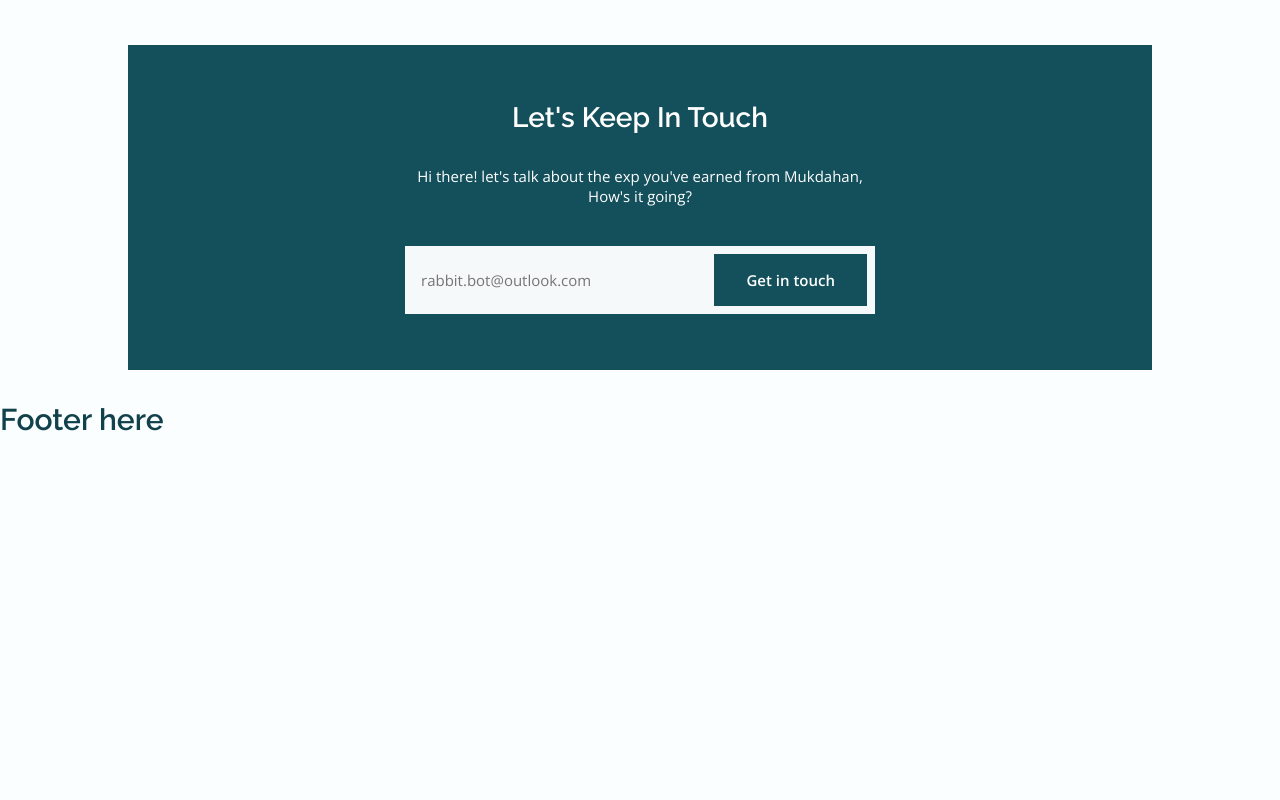
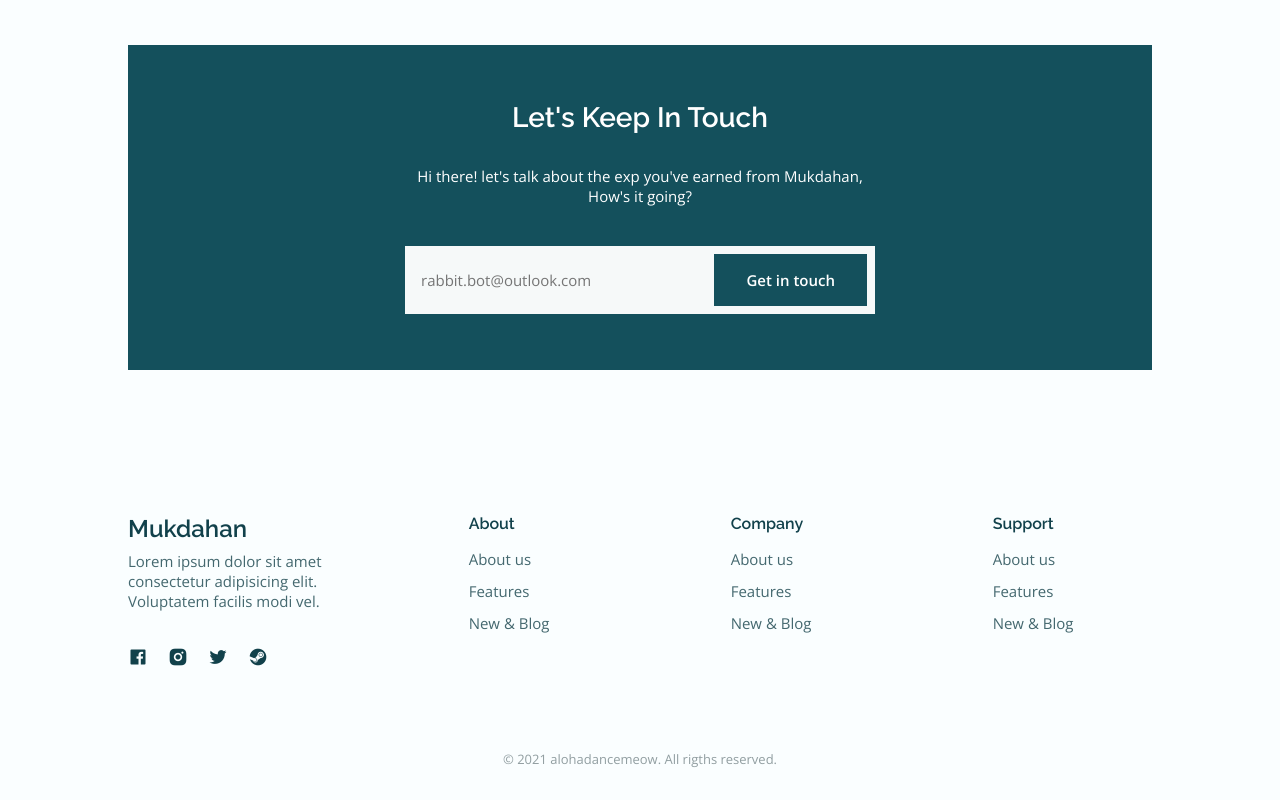
Before and after one commit to Alohadancemeow/next-travel-101, a Next.js app: page / in a window 1280 px wide. Shown: the part 4136-4936 px from the top of the page. Before the commit the page ends 4573 px from the top, so only its background shows below. Built offline with nearby package versions, Linux system fonts and the light colour scheme.

Commit message:
footer section

```diff
--- a/components/Contact.jsx
+++ b/components/Contact.jsx
@@ -3,7 +3,7 @@ import styled from 'styled-components'
 
 const Contact = () => {
     return (
-        <ContactSection>
+        <ContactSection id="contact">
             <ContactBg>
                 <ContactContainer>
                     <ContactText>
--- a/components/Footer.jsx
+++ b/components/Footer.jsx
@@ -1,11 +1,192 @@
 import React from 'react'
+import 'remixicon/fonts/remixicon.css'
+import Link from 'next/link'
+import styled from 'styled-components'
 
 const Footer = () => {
+
+    const footerData = [
+        {
+            id: 1,
+            title: 'About',
+            item: ['About us', 'Features', 'New & Blog']
+        },
+        {
+            id: 1,
+            title: 'Company',
+            item: ['About us', 'Features', 'New & Blog']
+        },
+        {
+            id: 1,
+            title: 'Support',
+            item: ['About us', 'Features', 'New & Blog']
+        },
+    ]
+
     return (
-        <div>
-            <h1>Footer here</h1>
-        </div>
+        <FooterSection>
+            <FooterContainer>
+                <FooterContent>
+                    <FooterData>
+                        <FooterDataHeading>
+                            <Link href="#">
+                                <a>
+                                    Mukdahan
+                                </a>
+                            </Link>
+                        </FooterDataHeading>
+                        <FooterDataDesc>Lorem ipsum dolor sit amet consectetur adipisicing elit. Voluptatem facilis modi vel.</FooterDataDesc>
+                        <FooterDataSocial>
+                            <FooterDataSocialItem>
+                                <Link href="https://www.facebook.com/">
+                                    <a target="_blank">
+                                        <i className="ri-facebook-box-fill"></i>
+                                    </a>
+                                </Link>
+                            </FooterDataSocialItem>
+                            <FooterDataSocialItem>
+                                <Link href="https://www.instagram.com/">
+                                    <a target="_blank">
+                                        <i className="ri-instagram-fill"></i>
+                                    </a>
+                                </Link>
+                            </FooterDataSocialItem>
+                            <FooterDataSocialItem>
+                                <Link href="https://twitter.com/">
+                                    <a target="_blank">
+                                        <i className="ri-twitter-fill"></i>
+                                    </a>
+                                </Link>
+                            </FooterDataSocialItem>
+                            <FooterDataSocialItem>
+                                <Link href="https://store.steampowered.com/">
+                                    <a target="_blank">
+                                        <i className="ri-steam-fill"></i>
+                                    </a>
+                                </Link>
+                            </FooterDataSocialItem>
+                        </FooterDataSocial>
+                    </FooterData>
+
+                    {
+                        footerData.map(item => (
+                            <FooterDataLink>
+                                <Title>{item.title}</Title>
+                                <DataList>
+                                    {item.item.map(itemLink => (
+                                        <DataItem>
+                                            <DataItemLink>
+                                                <Link href="">
+                                                    <a>{itemLink}</a>
+                                                </Link>
+                                            </DataItemLink>
+                                        </DataItem>
+                                    ))}
+                                </DataList>
+                            </FooterDataLink>
+                        ))
+                    }
+
+                </FooterContent>
+
+                <FooterCopyRights>
+                    © 2021 alohadancemeow. All rigths reserved.
+                </FooterCopyRights>
+
+            </FooterContainer>
+        </FooterSection>
     )
 }
 
 export default Footer
+
+
+// # Styled-components
+const FooterSection = styled.footer`
+    padding: 4.5rem 0 2.5rem;
+
+    @media screen and (min-width: 768px) {
+        padding: 7rem 0 2rem;
+    }
+`
+
+const FooterContainer = styled.div`
+    display: grid;
+    gap: 1.5rem;
+    row-gap: 5rem;
+    max-width: 968px;
+    margin-left: 1rem;
+    margin-right: 1rem;
+
+    @media screen and (min-width: 1024px) {
+        margin-left: auto;
+        margin-right: auto;
+    }
+
+    @media screen and (min-width: 1200px) {
+        max-width: 1024px;
+    }
+`
+
+const FooterContent = styled.div`
+    display: grid;
+    gap: 1.5rem;
+    grid-template-columns: repeat(auto-fit, minmax(220px, 1fr));
+    row-gap: 2rem;
+
+    @media screen and (min-width: 1024px) {
+        justify-items: center;
+    }
+`
+const FooterData = styled.div`
+`
+const FooterDataHeading = styled.h3`
+    margin-bottom: .5rem;
+    font-size: 1.5rem;
+    cursor: pointer;
+
+    a {
+        color: hsl(190, 64%, 18%);
+    }
+`
+
+const FooterDataDesc = styled.p`
+    margin-bottom: 2rem;
+`
+
+const FooterDataSocial = styled.div``
+
+const FooterDataSocialItem = styled.div`
+    display: inline-block;
+
+    a {
+        font-size: 1.25rem;
+        color: hsl(190, 64%, 18%);
+        margin-right: 1.25rem;
+    }
+`
+
+const FooterDataLink = styled.div``
+
+const Title = styled.h3`
+    margin-bottom: 1rem;
+    font-size: 1rem;
+`
+
+const DataList = styled.ul``
+
+const DataItem = styled.li`
+    margin-bottom: .75rem;
+`
+
+const DataItemLink = styled.div`
+    a {
+        color: hsl(190, 24%, 35%);
+    }
+`
+
+const FooterCopyRights = styled.p`
+    text-align: center;
+    font-size: .813rem;
+    color: hsl(190, 8%, 60%);
+`
```
